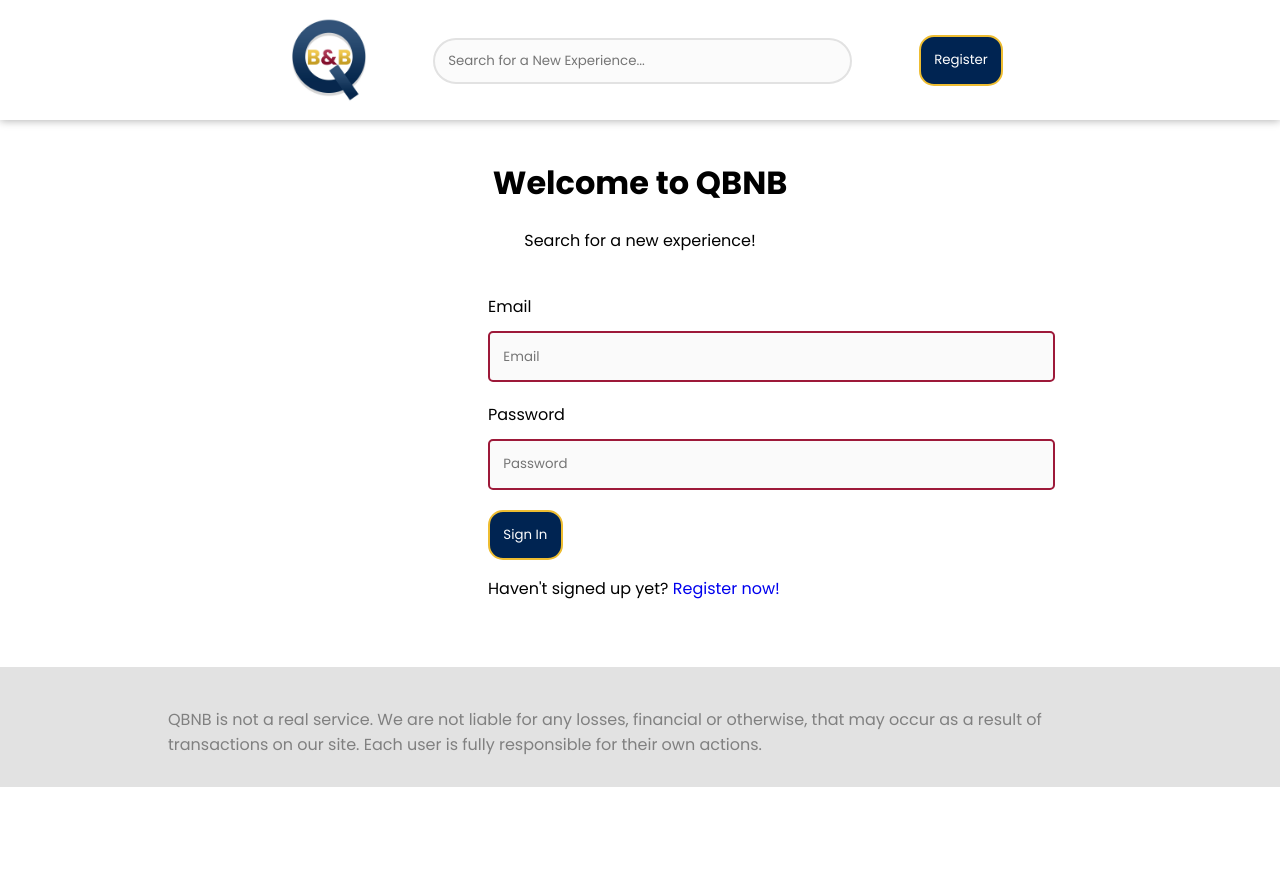
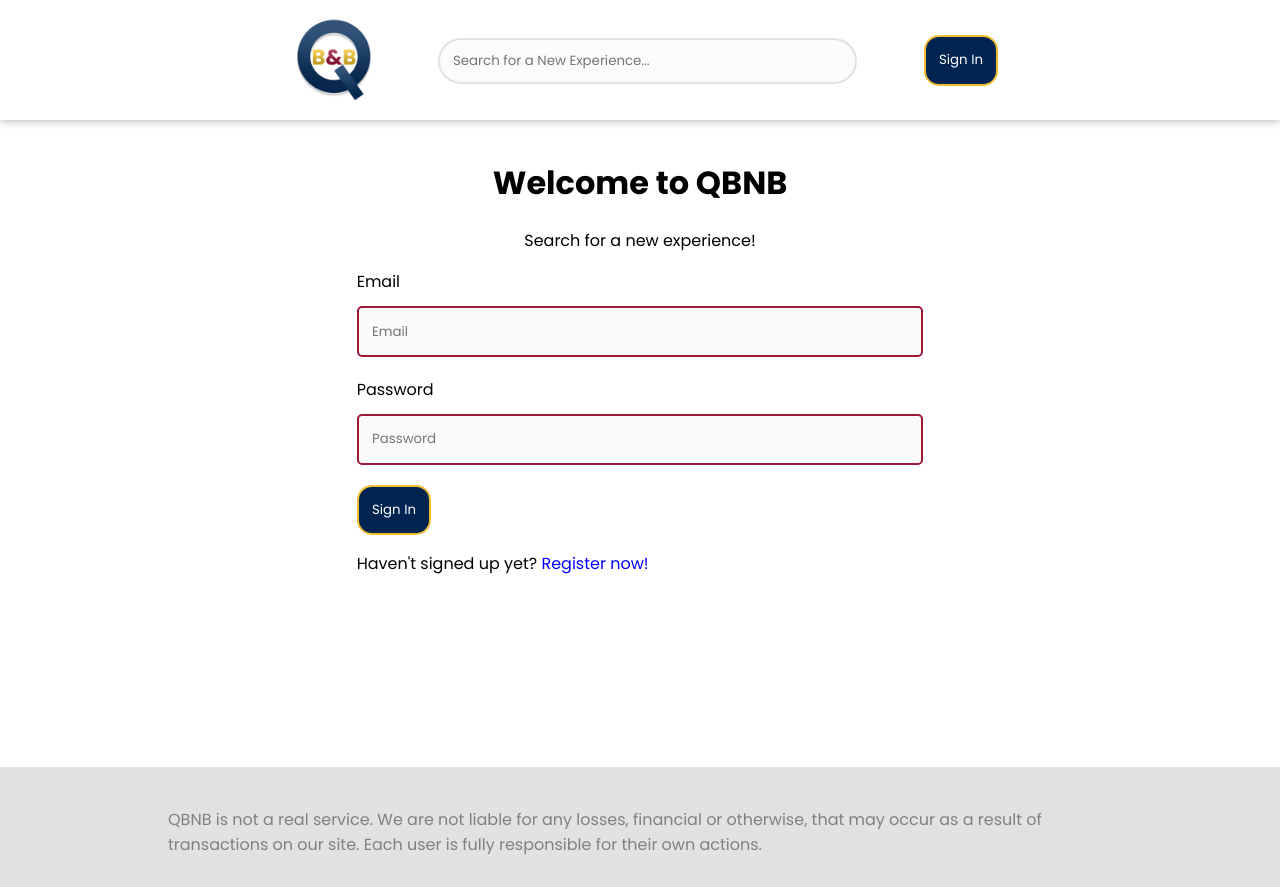
Before and after one commit to AlexSullo/CISC327-Project, a Flask app: page /login in a window 1280 px wide; the page is wider, and only the part inside the window is pictured. Before the commit the page ends 787 px from the top of that part, so only its background shows below. Run offline with Flask 2, Linux system fonts and the light colour scheme; data comes from the database, SQL or seed files in the repository; both versions use the stored data as it was after the commit.

Commit message:
Fixed Signing In and Made Updating Possible.
So, logging in wasn't working as expected and in order to actually be able to do what I needed to do I needed to be able to sign in. So, I did it myself. The user can now sign in (If they exist. I haven't touched the registry stuff but the login page already worked before this Sprint started we just didn't have the backend fully set up yet.)

Anyways, frontend page for logging in and updateable user profiles are both done because I needed to finish them.

I plan on adding a different profile view if the profile being viewed isn't yours, but as of right now, it just says you don't have permission to view it. Big day.

```diff
--- a/qbnb/__main__.py
+++ b/qbnb/__main__.py
@@ -1,9 +1,8 @@
 from flask import Flask, redirect, render_template, jsonify, request
-from flask_sqlalchemy import SQLAlchemy
 from flask_login import *
 from qbnb import *
+from qbnb.models import *
 from curses.ascii import isalnum
-from qbnb.models import *
 import random
 
 greetings = [
@@ -13,14 +12,30 @@ greetings = [
     'Greetings'
 ]
 
+login_manager = LoginManager()
+login_manager.init_app(app)
+login_manager.login_view = "login"
 
-@app.route("/")
+
+@app.route("/",  methods=['GET', 'POST'])
 def home():
     '''
     Renders the homepage for QBNB
     '''
-    return render_template('homepage.html')
+    userInfo = get_info()
+    return render_template("homepage.html",
+                            userInformation=userInfo[0],
+                            user=userInfo[1])
 
+
+@app.route("/logout")
+def logout():
+    '''
+    Temporary function that will auto-log out the user by navigating to the
+    URL.
+    '''
+    logout_user()
+    return redirect("/")
 
 @app.route("/listing/<id>")
 def listing(id):
@@ -32,12 +47,19 @@ def listing(id):
 
 
 @app.route('/profile/<int:id>', methods=['GET', 'POST'])
+@login_required
 def profile(id):
     '''
-    Allows user to view/update their profile
+    Allows user to view a profile, and if it's their own, update it.
     '''
     if request.method == 'GET':
         user = db.session.query(User).get(id)
+        if str(current_user.get_id()) == str(id):
+            idPass = True
+            pickedGreeting = random.choice(greetings)
+        else:
+            idPass = False
+            pickedGreeting = ""
         userData = {
             "username": user.username,
             "email": user.email,
@@ -49,14 +71,17 @@ def profile(id):
             "userReviews": user.userReview,
             "balance": user.balance
         }
-        pickedGreeting = random.choice(greetings)
+        userInfo = get_info()
         return render_template('profile.html',
                                userData=userData,
                                greeting=pickedGreeting,
-                               id=id)
+                               userInformation=userInfo[0],
+                               user=userInfo[1],
+                               idPass=idPass)
 
 
 @app.route("/update/<id>", methods=['GET', 'POST'])
+@login_required
 def update_profile(id):
     '''
     Allows user to update their profile
@@ -112,19 +137,39 @@ def login():
     '''
     Allows the user to login to their account
     '''
-    email = "sebsemail@email.com"
-    password = "password"
-    attemptedUser = db.session.query(User).filter(User.email == email).first()
-    print("attempted user:")
-    print(attemptedUser.email)
-    print(attemptedUser.password)
-    print("---")
-    print(email)
-    print(password)
-    attempt = attemptedUser.login(email, password)
-    print(attempt)
-    return render_template("register.html",
-                           login=True)
+    if request.method == "POST":
+        email = request.form.get("email")
+        password = request.form.get("password")
+        attemptedUser = db.session.query(User).filter(email==email).first()
+        attempt = attemptedUser.login(email, password)
+        if attempt == True:
+            login_user(attemptedUser)
+            return redirect("/")
+        else:
+            userInfo = get_info()
+            return render_template("register.html",
+                                login=True,
+                                message=attempt)
+    else:
+        return render_template("register.html",
+                               login=True)
+
+
+@login_manager.user_loader
+def load_user(id):
+    return db.session.query(User).get(id)
+
+
+def get_info():
+    '''
+    A function that returns the current user's information if they are signed
+    in
+    '''
+    user = db.session.query(User).get(current_user.get_id())
+    if user == None:
+        return [None, False]
+    else:
+        return [user, True]
 
 
 if __name__ == '__ main__':
--- a/qbnb/models.py
+++ b/qbnb/models.py
@@ -3,7 +3,7 @@ import datetime
 from enum import unique
 from flask import Flask, jsonify, make_response
 from flask_sqlalchemy import SQLAlchemy
-from flask_login import LoginManager, login_user
+from flask_login import UserMixin, LoginManager
 from qbnb import app
 import re
 
@@ -16,7 +16,7 @@ tables
 db = SQLAlchemy(app)
 
 
-class User(db.Model):
+class User(UserMixin, db.Model):
     __tablename__ = 'users'
     id = db.Column(db.Integer,
                    primary_key=True,
@@ -58,6 +58,17 @@ class User(db.Model):
                            unique=False,
                            nullable=False)
 
+    firstName = db.Column(db.String(15),
+                          unique=False,
+                          nullable=False)
+
+    surname = db.Column(db.String(20),
+                        unique=False,
+                        nullable=False)
+
+    authenticated = db.Column(db.Boolean,
+                              default=False)
+
     def registration(self, username, password, email):
         reg = "^(?=.*[a-z])(?=.*[A-Z])(?=.*[@$!%*#?&])\
         [A-Za-z\d@$!#%*?&]{6,20}$"
@@ -94,16 +105,6 @@ class User(db.Model):
             # Email is not valid.
             print(str(e))
 
-    firstName = db.Column(db.String(15),
-                          unique=False,
-                          nullable=False)
-
-    surname = db.Column(db.String(20),
-                        unique=False,
-                        nullable=False)
-
-    authenticated = db.Column(db.Boolean,
-                              default=False)
 
     def login(self, entered_email, entered_password):
         """
@@ -129,7 +130,8 @@ class User(db.Model):
                 x.isdigit() for x in s),
             lambda s: len(s) >= 7]
         if not all(rule(entered_password) for rule in passwordRules):
-            return "Error, password does not meet required complexity"
+            pass
+            # return "Error, password does not meet required complexity"
         # checks database if email in it
         SignInAttempt = db.session.query(User).filter(
             User.email == entered_email).first()
@@ -138,11 +140,11 @@ class User(db.Model):
             # equals the password in database
             if SignInAttempt.password == entered_password:
                 User.authenticated = True
-                return "Login, Successful."
+                return True
             else:
-                return "Error, incorrect email and/or password, try again."
+                return "Incorrect email and/or password, try again."
         else:
-            return "Error, incorrect email and/or password, try again."
+            return "Incorrect email and/or password, try again."
 
     def __repr__(self):
         return '<User %r>' % self.username
--- a/qbnb/static/styles.css
+++ b/qbnb/static/styles.css
@@ -130,7 +130,18 @@ button {
     justify-content: center;
     flex-grow: 1 1 200px;
     flex-direction: column;
-    margin: 0 15em 0 15em;
+}
+
+.login-container {
+    display: flex;
+    justify-content: center;
+    flex-grow: 1 1 200px;
+    flex-direction: row;
+
+}
+
+.register-text {
+    color: blue;
 }
 
 .textfield {
@@ -334,15 +345,19 @@ button {
     border-radius: 15px;
 }
 
-.standard-button a {
-    transition: all 250ms ease-in-out;
-    padding: 5em;
-    background-color: rgb(0, 36, 82);
-    color: white;
-    min-width: 5em;
-    margin-left: 0;
-    border: solid 2px rgb(238,189,49);
+.logout-button {
+    transition: all 100ms ease-in-out;
+    color: gray;
+    border: none;
     border-radius: 15px;
+    margin-right: -10em;
+}
+
+.logout-button:hover {
+    transition: all 100ms ease-in-out;
+    color: black;
+    background-color: white;
+    border: 2px solid black;
 }
 
 .standard-button:hover {
--- a/qbnb/templates/base.html
+++ b/qbnb/templates/base.html
@@ -16,11 +16,12 @@
                 <input class="searchbar" placeholder="Search for a New Experience..." type="text" >
             </div>
             <div class="login-container">
-                <!-- {% if userInformation %}
-                    <a href="/profile/{{ userInformation.id }}"><button style="margin-left:5em;" class="standard-button">{{ userInformation.firstName }}</button></a>
-                {% else %} -->
-                    <a href="/register"><button style="margin-left:5em;" class="standard-button">Register</button></a>
-                <!-- {% endif %} -->
+                {% if user %}
+                    <a href="/profile/{{ userInformation.id }}"><button style="margin-left:5em;" class="standard-button">View Profile</button></a>
+                    <a href="/logout"><button class="logout-button">Logout</button></a>
+                {% else %}
+                    <a href="/login"><button style="margin-left:5em;" class="standard-button">Sign In</button></a>
+                {% endif %}
             </div>
         </div>
 </div>
--- a/qbnb/templates/homepage.html
+++ b/qbnb/templates/homepage.html
@@ -16,7 +16,6 @@
             <button class="filter-button">MORE FILTERS ≡</button>
         </div>
         <div class="listings-container">
-
             <div class="listing">
                 <a href="/listing/1">
                 <img class="listing-img" src="{{url_for('static', filename='placeholder.jpg')}}">
--- a/qbnb/templates/register.html
+++ b/qbnb/templates/register.html
@@ -4,8 +4,11 @@
     <div class="profile-header">
         <h1>Welcome to QBNB</h1>
         <p>Search for a new experience!</p>
+        <b>{{ message }}</b>
     </div>
-    <div class="changing-info-container">
+
+    <div class="login-container">
+
         {% if login %}
             <br>
             <form method="post">
@@ -13,10 +16,15 @@
                 <input type="text" minlength="4"class="textfield" name="email" placeholder="Email" title="Enter a valid email." pattern="[a-z0-9._%+-]+@[a-z0-9.-]+\.[a-z]{2,4}$" value="{{ request.form['email'] }}"></input>
                 <br>
                 <label for="password" class="input-label">Password</label><br>
-                <input type="text" minlength="4" class="textfield" name="password" placeholder="Password" value="{{ request.form['billingAddress'] }}"></input>
+                <input type="password" minlength="4" class="textfield" name="password" placeholder="Password" value="{{ request.form['billingAddress'] }}"></input>
                 <br>
                 <button  class="standard-button" align="center" type="submit">Sign In</button>
-                <p>Haven't signed up yet? <a href="/register">Register now!</a></p>
+                <p>Haven't signed up yet? <a class="register-text" href="/register">Register now!</a></p>
+                <br>
+                <br>
+                <br>
+                <br>
+                <br>
                 <br>
                 <br>
             </form>
@@ -36,7 +44,7 @@
                 <input type="text" minlength="6" maxlength=6 class="textfield" name="postalCode" placeholder="A1A1A1" title="Postal Codes can't contain special characters and must follow the Canadian Postal Code format." pattern='^([A-Za-z]\d[A-Za-z][-]?\d[A-Za-z]\d)' value="{{ request.form['postalCode'] }}"></input>
                 <br>
                 <button  class="standard-button" align="center" type="submit">Register</button>
-                <p>Already have an account? <a href="/login">Login now!</a></p>
+                <p>Already have an account? <a class="register-text" href="/login">Login now!</a></p>
             </form>
         {% endif %}
     </div>
--- a/qbnb/templates/updateInfo.html
+++ b/qbnb/templates/updateInfo.html
@@ -7,7 +7,7 @@
         <h1>Update Your Information</h1>
         <p>It's time for a change, anyways.</p>
     </div>
-    <div class="changing-info-container">
+    <div class="login-container">
 
         <br>
         <form method="post">
```
Also changed, not shown: qbnb/__init__.py (+11 -3 lines), qbnb/templates/profile.html (+17 -2 lines), db.sqlite.
